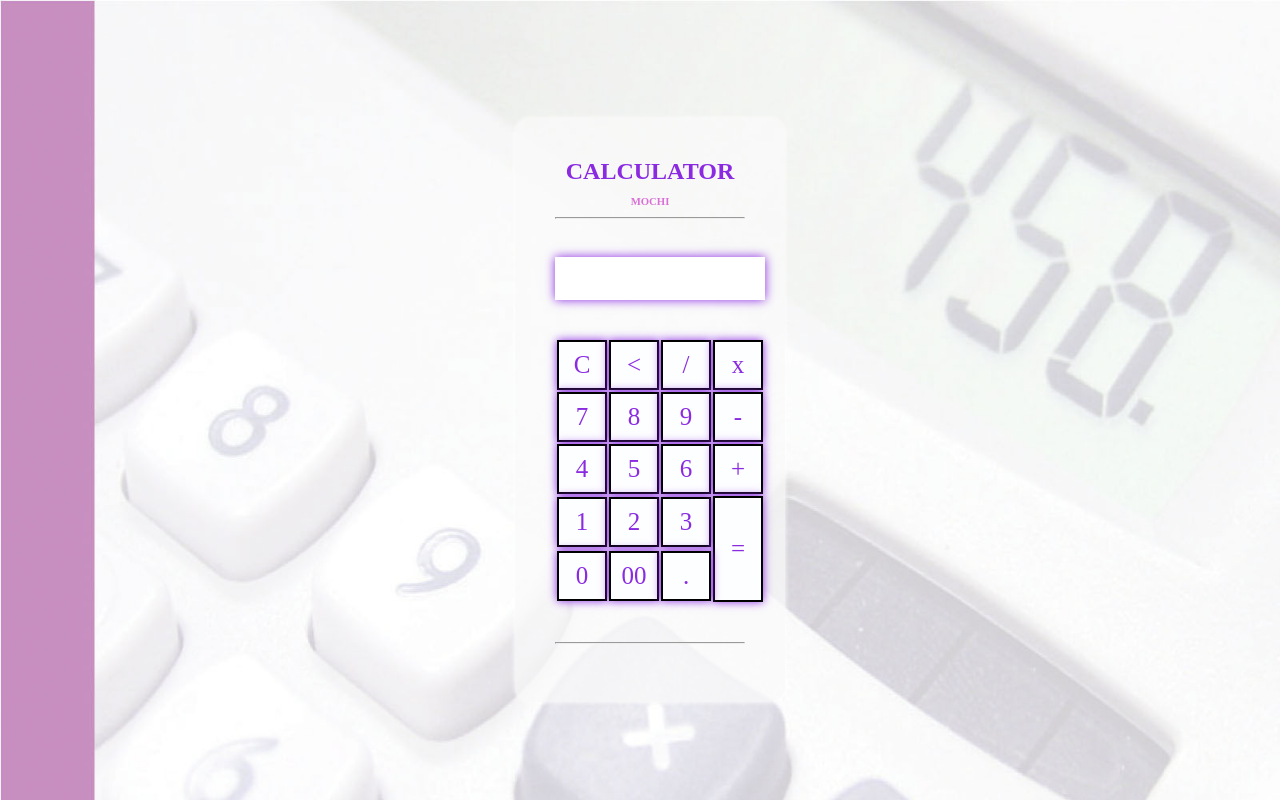
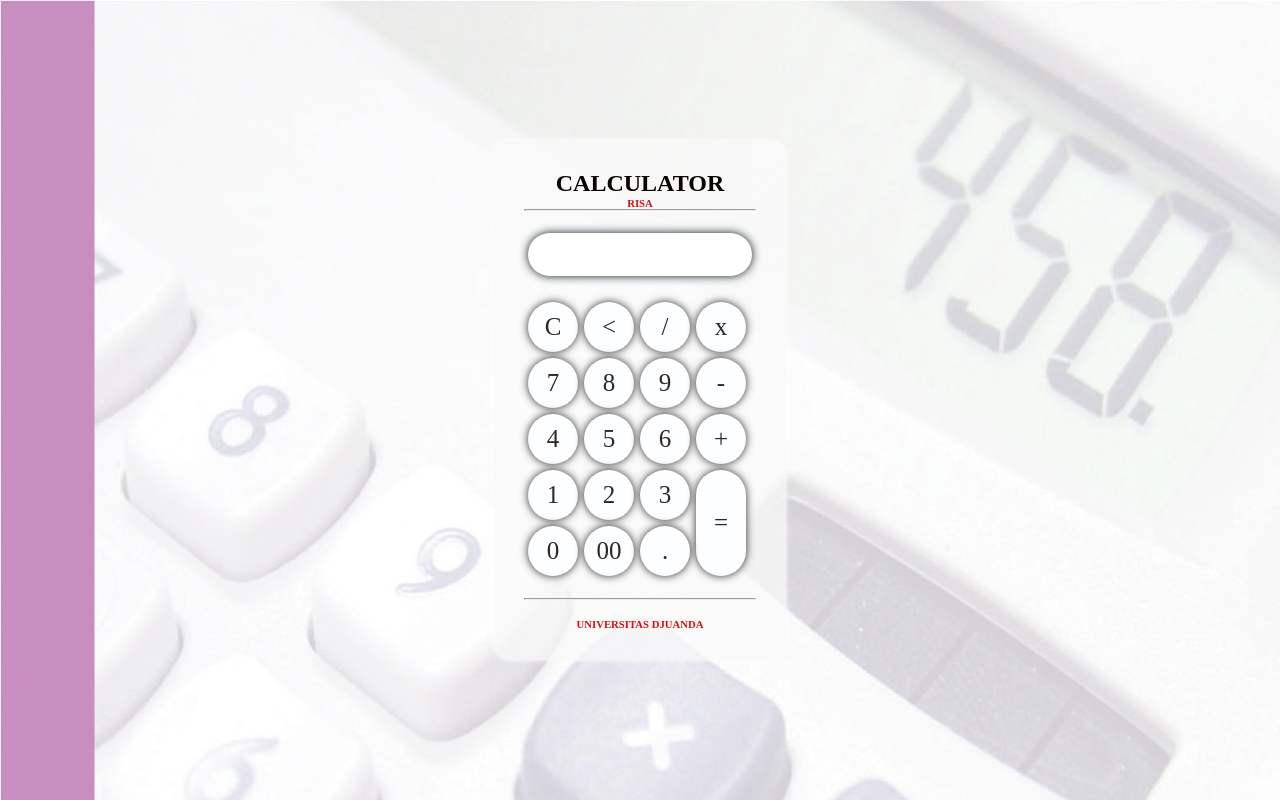
Before and after one commit to MochiEx/tesdoang, a plain HTML site: page index.html in a window 1280 px wide. Drawn offline with Linux system fonts and the light colour scheme.

Commit message:
Update index.html

```diff
--- a/index.html
+++ b/index.html
@@ -2,19 +2,19 @@
 <html>
 
 <head>
-    <title>CALCU.MOCHI</title>
+    <title>CALCU.RISA</title>
 
-    <!-- Untuk menyambungkan ke CSS -->
+    <!-- Ini untuk Koneksi CSS -->
     <style>
         * {
-            margin: 10px;
+            margin: 0px;
             padding: 0px;
             font-family: Poppins;
         }
 
         body {
 
-            background: rgb(186, 85, 211);
+            background: rgb(202, 22, 22);
             background-image: url(Gambar.jpg);
             background-size: cover;
             background-attachment: fixed;
@@ -22,12 +22,12 @@
 
         }
 
-        .mochi {
+        .risa {
             position: absolute;
             top: 50%;
             left: 50%;
             transform: translateX(-50%) translateY(-50%);
-            width: 210px;
+            width: fixed;
             background: rgba(250, 250, 250, 0.74);
             padding: 30px;
             border-radius: 15px;
@@ -35,15 +35,15 @@
             box-shadow: 0 0 5px;
         }
 
-        .mochi h2 {
+        .risa h2 {
             text-align: center;
-            color: rgb(138, 43, 226);
+            color: rgb(10, 1, 1);
             text-transform: uppercase;
         }
 
-        .mochi h6 {
+        .risa h6 {
             text-align: center;
-            color: orchid;
+            color: rgb(218, 14, 14);
             text-transform: uppercase;
         }
 
@@ -51,27 +51,29 @@
             width: 50px;
             height: 50px;
             font-size: 25px;
-            margin: 0px;
+            margin: 2px;
             cursor: pointer;
-            border: solid black 2px;
+            border: none;
             background: #fdfeff;
-            color: rgb(138, 43, 226);
+            color: rgb(43, 40, 40);
+            border-radius: 25px;
             box-shadow: 0 0 9px;
 
         }
 
         .button:hover {
-            background-color: orchid;
+            background-color: red;
             color: white;
         }
 
         .textarea {
-            width: 190px;
-            margin: 0px;
+            width: 204px;
+            margin: 4px;
             font-size: 20px;
             padding: 10px;
             border: none;
-            color: #8A2BE2;
+            color: #0c181f;
+            border-radius: 25px;
             text-align: right;
             box-shadow: 0 0 10px;
         }
@@ -80,9 +82,9 @@
 </head>
 
 <body>
-    <div class="mochi">
+    <div class="risa">
         <h2>Calculator</h2>
-        <h6>Mochi</h6>
+        <h6>Risa</h6>
         <hr>
         <br>
         <form name="form">
@@ -124,11 +126,12 @@
         <br>
         <hr>
         <br>
+        <h6>UNIVERSITAS DJUANDA</h6>
 
     </div>
     </div>
 
-    <!-- Untuk menyambungkan ke JavaScript -->
+    <!-- Ini Untuk Koneksi JavaScript -->
     <script>
         // Insert angka ke textview
         function insert(num) {
@@ -141,12 +144,12 @@
             document.form.textarea.value = eval(hasil);
         }
 
-        // Fungsi Clean
+        // Clean
         function clean() {
             document.form.textarea.value = "";
         }
 
-        // Fungsi Delete
+        // Delete
         function back() {
             var hasil = document.form.textarea.value;
             document.form.textarea.value = hasil.substring(0, hasil.length - 1);
@@ -154,4 +157,5 @@
     </script>
 
 </body>
+
 </html>
```
